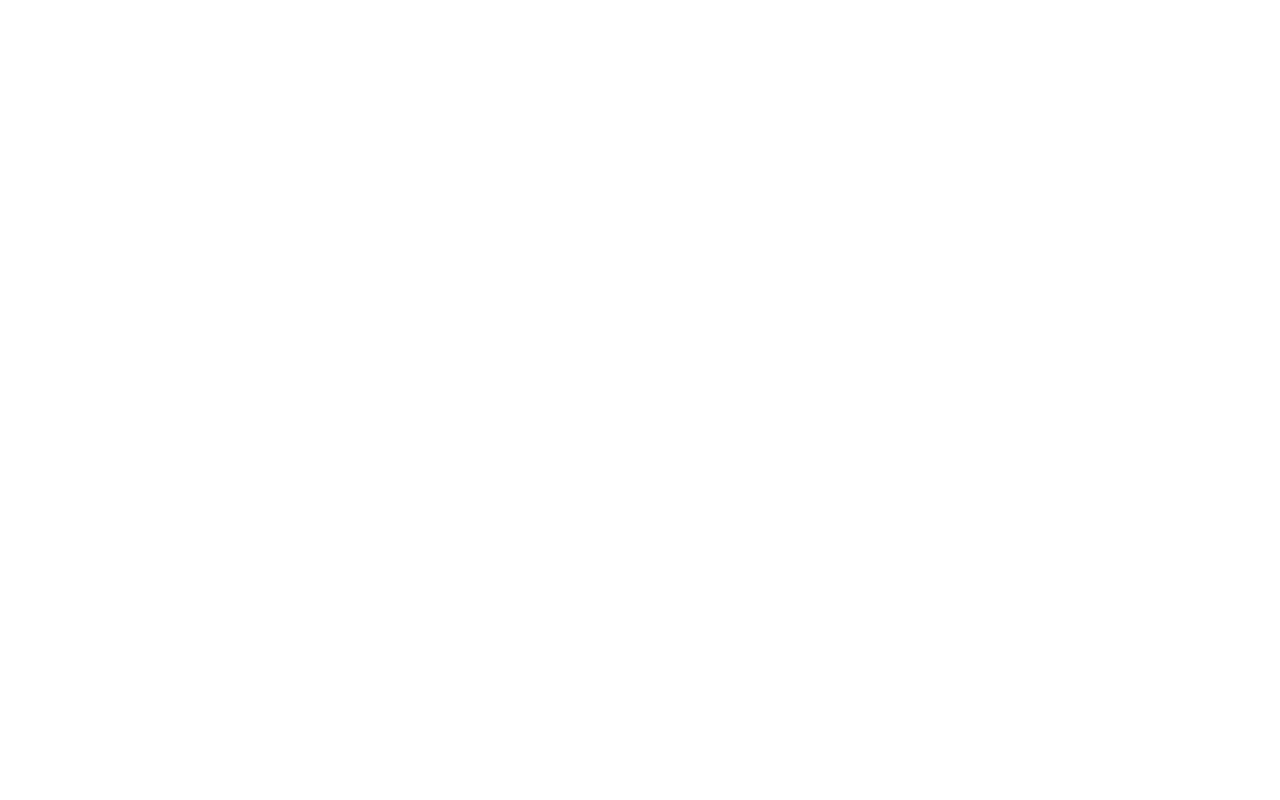
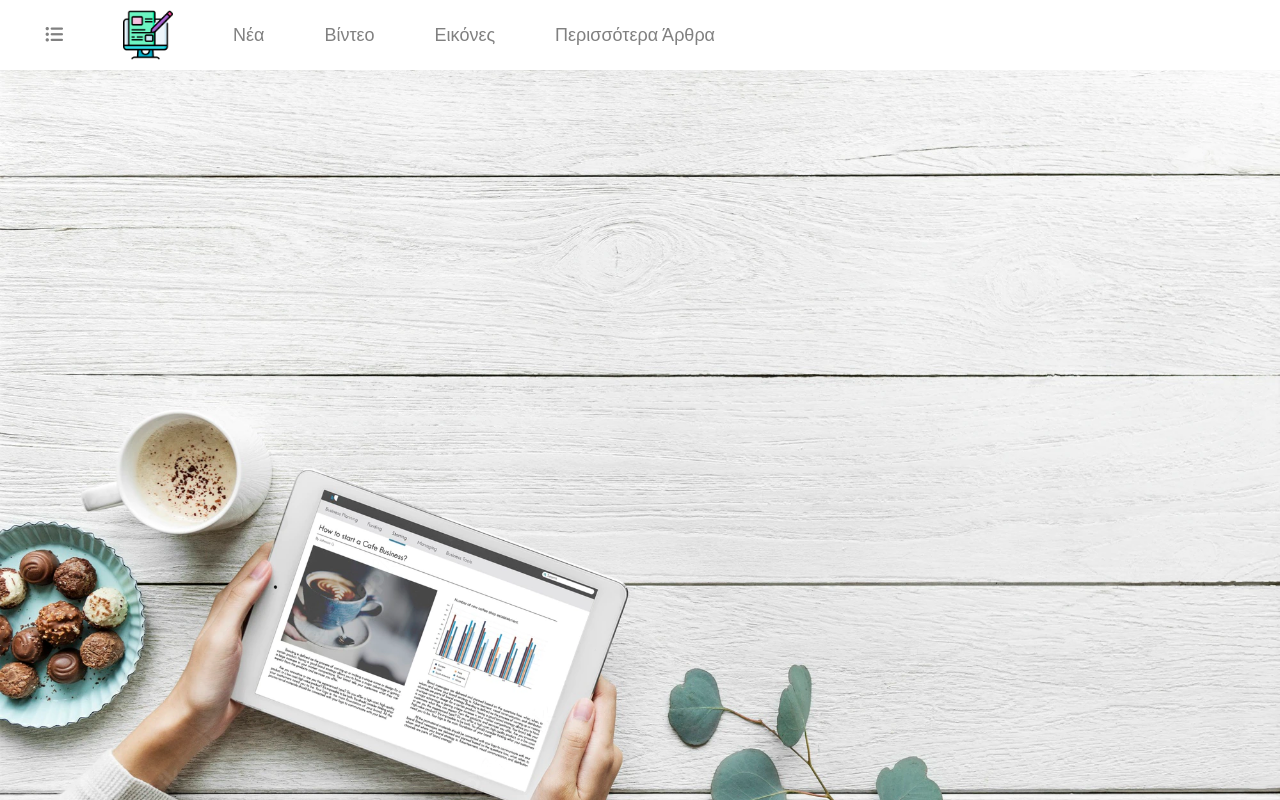
Before and after one commit to sustainabilityprogram/sustainabilityprogram.github.io, a plain HTML site: page index.html in a window 1280 px wide. Drawn offline with Linux system fonts and the light colour scheme; a web font is replaced by a local one.

Commit message:
Update 1

```diff
--- a/index.html
+++ b/index.html
@@ -1,33 +1,45 @@
 <!DOCTYPE html>
-<html>
+<html lang="gr">
     <head>
         <meta charset="UTF-8">
-        <meta name="description" content="This is a nice website">
+        <meta name="description" content="This site represents the activities and events that happen within our sustainability program.">
         <meta name="author" content="Eustace Mothonaios">
-        <meta name="keywords" content="health, WHO, healtheducation">
+        <meta name="keywords" content="sustainability, blog, environment, creation, awareness">
         <meta name="viewport" content="width=device-width, inital-scale=1.0">
         <link rel="stylesheet" href="style.css">
         <base href="">
         <script src="https://kit.fontawesome.com/41431a0674.js" crossorigin="anonymous"></script>
         <link href="https://fonts.googleapis.com/css?family=Bungee%20Spice" rel="stylesheet" type="text/css">
         <title>Student Blog</title>
+        <link rel="icon" type="image/x-icon" href="Media/favicon.ico">
     </head>
     <body>
         <header>
-
-
-
-
-
-
-
-
-
-
-
-
-
-
+            <div id="page_menu">
+                <ul>
+                    <li><a id="el_a" href="#">
+                        <i class="fa-solid fa-list-ul"></i>
+                        <div class="drop-down-content">
+                            <ul>
+                                <li><a href="#">Σχετικά με το Blog</a></li>
+                                <li><a href="#">Θέματα</a></li>
+                                <li><a href="#">Επικοινωνία</a></li>
+                                <li><a href="#">Πληροφορίες Ιστοσελίδας</a></li>
+                                <li><a href="#">Βοήθεια</a></li>
+                                <li><a href="#">Σχετικά με το σχολείο μας</a></li>
+                                <li><a href="#">Σχόλια</a></li>
+                            </ul>
+                        </div>
+                    </a></li>
+                    <li><a id="img_a" href="index.html">
+                        <img width="50" src="Media/3367989.png"/>
+                    </a></li>
+                    <li><a id="el_a" href="#">Νέα</a></li>
+                    <li><a id="el_a" href="#">Βίντεο</a></li>
+                    <li><a id="el_a" href="#">Εικόνες</a></li>
+                    <li><a id="el_a" href="#">Περισσότερα Άρθρα</a></li>
+                </ul>
+            </div>
         </header>
         <main>
 
--- a/style.css
+++ b/style.css
@@ -0,0 +1,52 @@
+body {
+    background-image: url("Media/aerial-view-woman-using-digital-tablet-with-design-space-startup-concept_53876-11976.jpg");
+    background-repeat: no-repeat;
+    background-attachment: fixed;
+    background-position: center;
+    background-size: cover;
+    box-sizing: border-box;
+    margin: 0px;
+    padding: 0px;
+}
+
+#page_menu {
+    background: white;
+    font-family: Arial, Helvetica, sans-serif;
+    text-align: left;
+}
+
+#page_menu ul {
+    display: inline-flex;
+    list-style: none;
+    margin: 0px;
+    padding-left: 15px;
+}
+
+#page_menu a {
+    color: gray;
+    text-decoration: none;
+    max-height: 50px;
+    font-size: 18px;
+}
+
+#el_a {
+    padding: 25px 30px 25px 30px;
+}
+
+#img_a {
+    padding: 10px 30px 10px 30px;
+}
+
+#page_menu ul li {
+    display: flex;
+    align-items: center;
+    justify-content: center;
+    max-height: 50px;
+    max-width: auto;
+    padding: 10px 0px 10px 0px;
+}
+
+.drop-down-content {
+    list-style: none;
+    display: none;
+}
```
Also changed, not shown: Media/3367989.png (added), Media/aerial-view-woman-using-digital-tablet-with-design-space-startup-concept_53876-11976.jpg (added), Media/favicon.ico (added).
